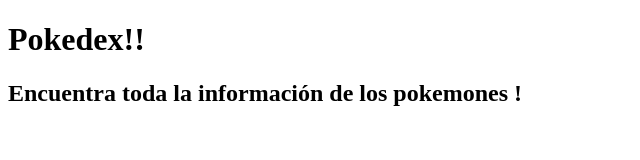
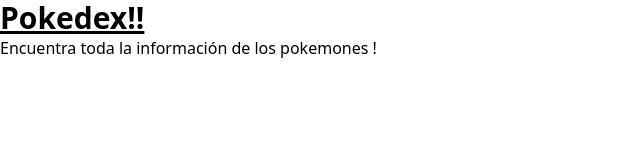
Before and after one commit to Jose-ph/pokedex, a website: page src/index.html in a window 1280 px wide. Shown: the whole page, without its empty margins (0-640 px from the left). Drawn offline with nearby package versions, Linux system fonts and the light colour scheme; files that its build step writes are made by us from their sources.

Commit message:
install tailwindcss

```diff
--- a/index.html
+++ b/src/index.html
@@ -4,12 +4,13 @@
     <meta charset="UTF-8">
     <meta http-equiv="X-UA-Compatible" content="IE=edge">
     <meta name="viewport" content="width=device-width, initial-scale=1.0">
+    <link href="../public/style.css" rel="stylesheet">
     <link rel="stylesheet" href="src/style.css">
     <title>Pokedex</title>
 </head>
 <body>
 
-    <h1>Pokedex!!</h1>
+    <h1 class="text-3xl font-bold underline">Pokedex!!</h1>
     <h2>Encuentra toda la información de los pokemones !</h2>
 
 
--- a/src/style.css
+++ b/src/style.css
@@ -0,0 +1,3 @@
+@tailwind base;
+@tailwind components;
+@tailwind utilities;
--- /dev/null
+++ b/tailwind.config.js
@@ -0,0 +1,16 @@
+module.exports = {
+  content: [
+
+
+
+    "src/**/*.{html,js}",
+
+
+
+
+],
+  theme: {
+    extend: {},
+  },
+  plugins: [],
+}
```
Also changed, not shown: package.json (added, +106 -0 lines), public/style.css (added), 1 other file.
